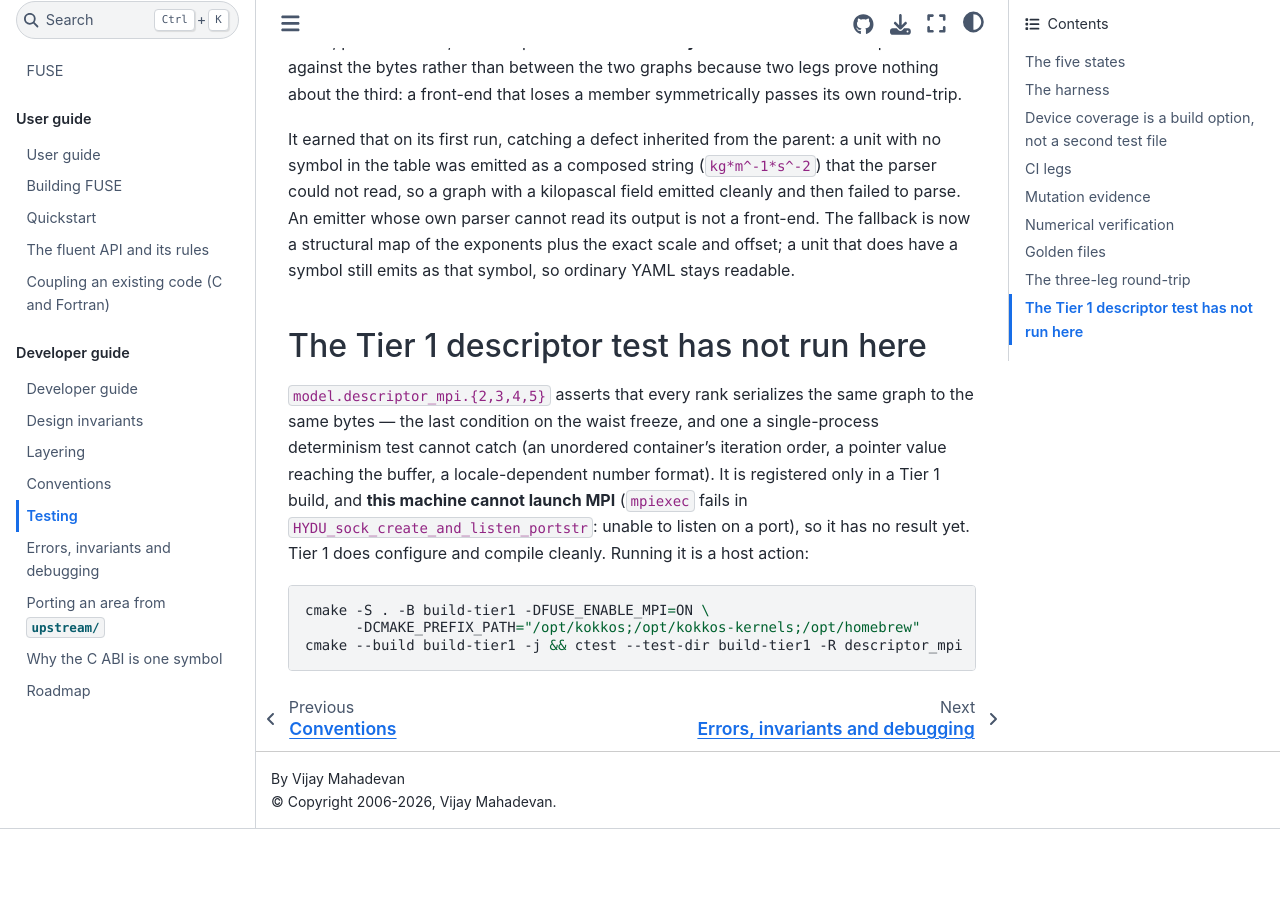
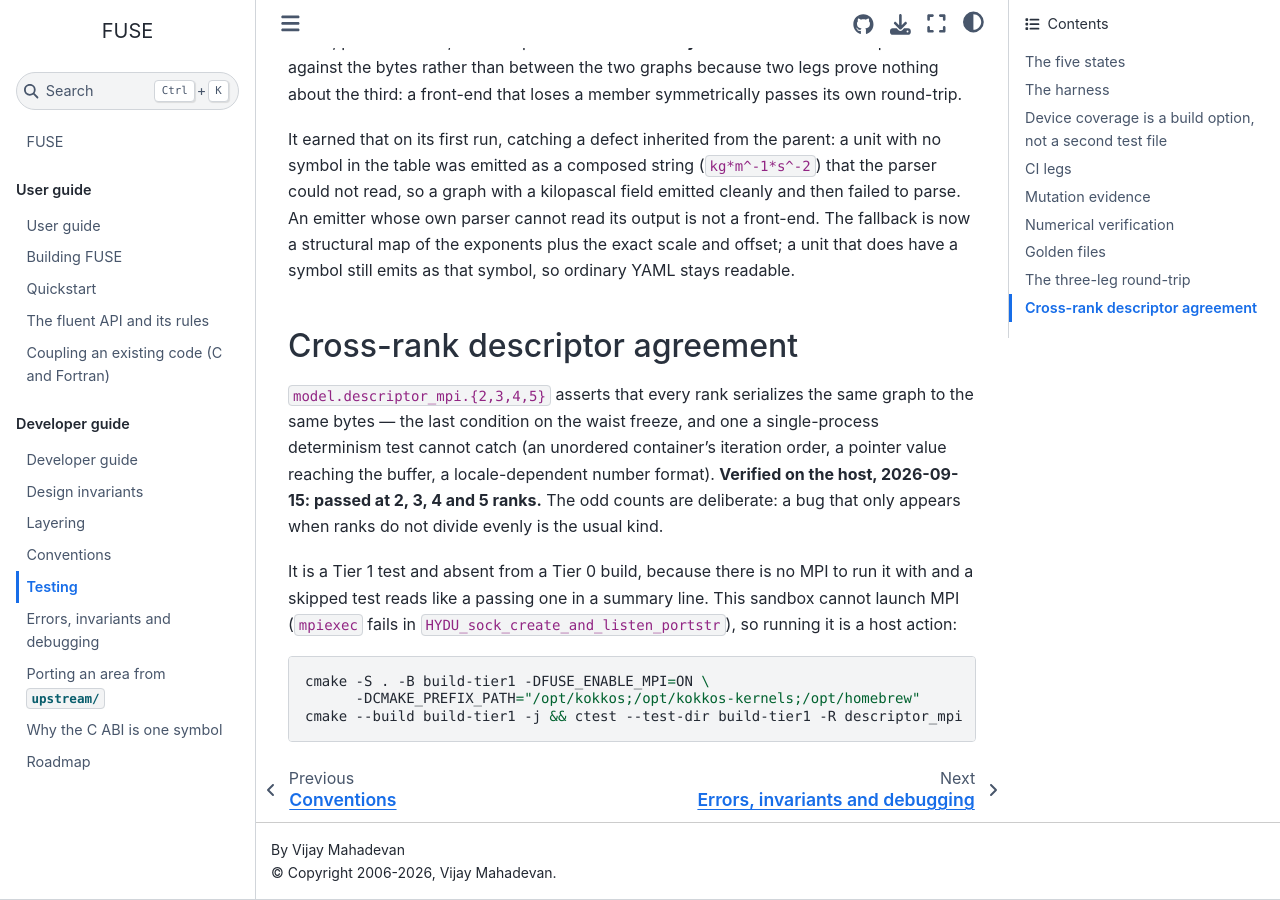
Before and after one commit to vijaysm/fuse, a Sphinx documentation site: the page built from docs/dev/testing.md, in a window 1280 px wide and 900 px high, scrolled down 2993 px. Built offline with Sphinx 7.4.7 and the Sphinx Book theme 1.1.4, drawn with Linux system fonts in a browser that asks for light colours; before the commit the page ends 3822 px from its top, so only the background shows below that.

Commit message:
Record the verified cross-rank descriptor agreement
Passed at 2/3/4/5 ranks on the host, closing the last S2 exit condition.

````diff
--- a/docs/dev/testing.md
+++ b/docs/dev/testing.md
@@ -117,14 +117,17 @@
 exact scale and offset; a unit that does have a symbol still emits as that symbol, so ordinary YAML
 stays readable.
 
-## The Tier 1 descriptor test has not run here
+## Cross-rank descriptor agreement
 
-`model.descriptor_mpi.{2,3,4,5}` asserts that every rank serializes the same graph to the same bytes —
-the last condition on the waist freeze, and one a single-process determinism test cannot catch (an
+`model.descriptor_mpi.{2,3,4,5}` asserts that every rank serializes the same graph to the same bytes
+— the last condition on the waist freeze, and one a single-process determinism test cannot catch (an
 unordered container's iteration order, a pointer value reaching the buffer, a locale-dependent number
-format). It is registered only in a Tier 1 build, and **this machine cannot launch MPI** (`mpiexec`
-fails in `HYDU_sock_create_and_listen_portstr`: unable to listen on a port), so it has no result yet.
-Tier 1 does configure and compile cleanly. Running it is a host action:
+format). **Verified on the host, 2026-09-15: passed at 2, 3, 4 and 5 ranks.** The odd counts are
+deliberate: a bug that only appears when ranks do not divide evenly is the usual kind.
+
+It is a Tier 1 test and absent from a Tier 0 build, because there is no MPI to run it with and a
+skipped test reads like a passing one in a summary line. This sandbox cannot launch MPI (`mpiexec`
+fails in `HYDU_sock_create_and_listen_portstr`), so running it is a host action:
 
 ```bash
 cmake -S . -B build-tier1 -DFUSE_ENABLE_MPI=ON \
````
Also changed, not shown: docs/dev/roadmap.md (+1 -1 lines), 1 other file.
